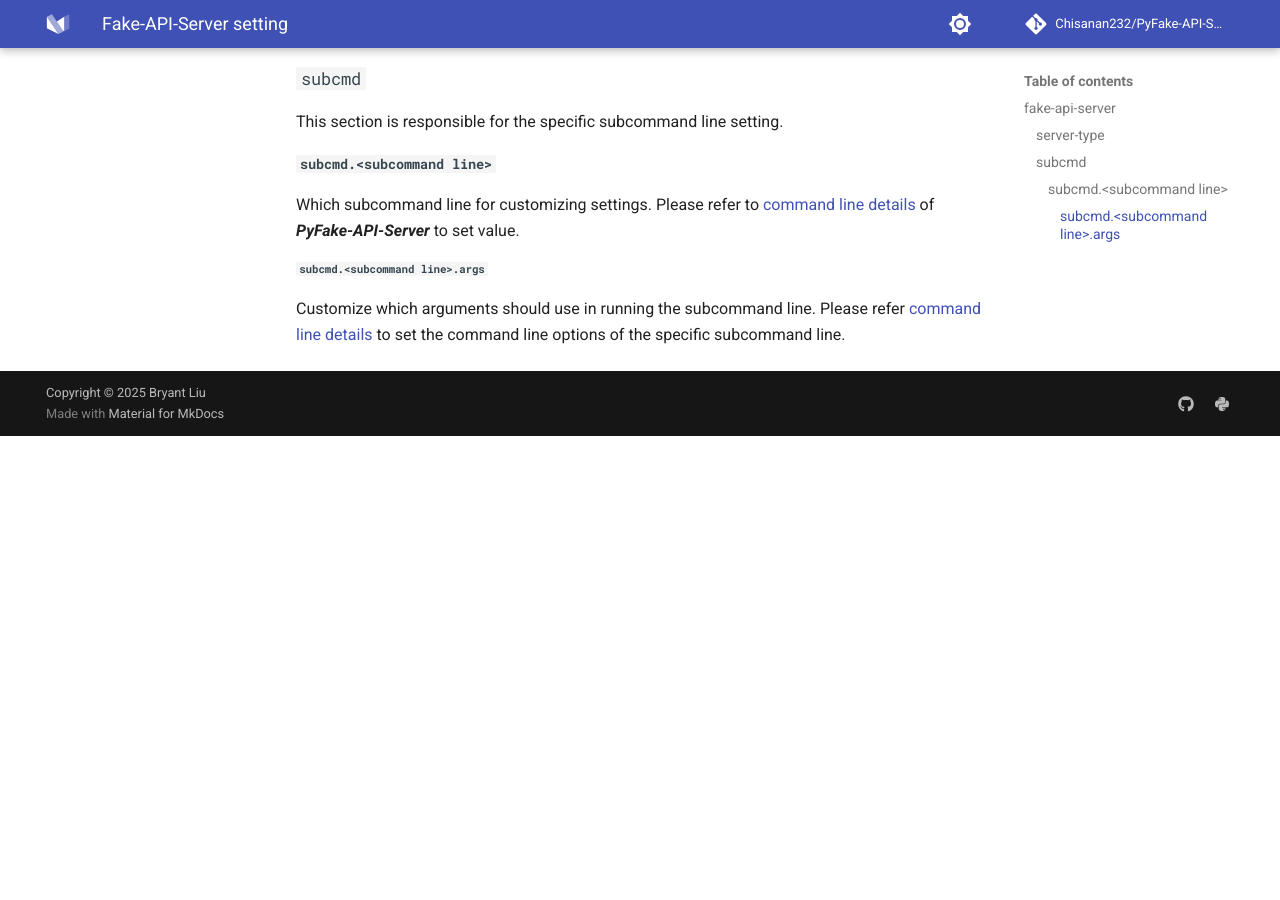
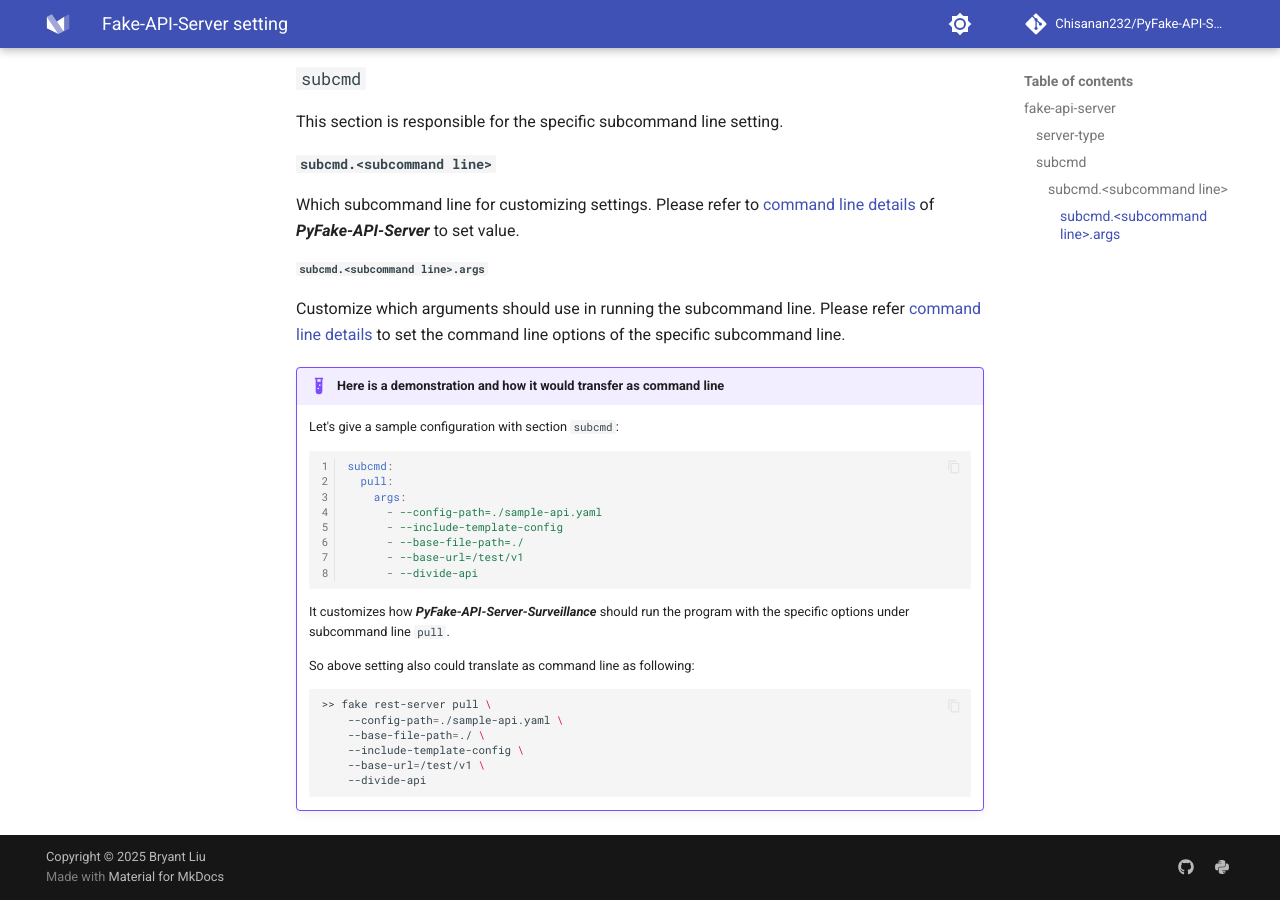
Before and after one commit to Chisanan232/PyFake-API-Server-Surveillance, an MkDocs documentation site: the page built from docs/getting-started/configure-references/fake-api-server.md, in a window 1280 px wide and 900 px high, scrolled down 506 px. Built offline with MkDocs 1.6.1 and Material for MkDocs 9.7.7, drawn with Linux system fonts in a browser that asks for light colours; comment, search, counter and statistics services are not loaded; the version menu is left out; before the commit the page ends 942 px from its top, so only the background shows below that.

Commit message:
➕ Add more notes to explain more clear its usage.

````diff
--- a/docs/getting-started/configure-references/fake-api-server.md
+++ b/docs/getting-started/configure-references/fake-api-server.md
@@ -31,3 +31,33 @@ Customize which arguments should use in running the subcommand line. Please refe
 command line options of the specific subcommand line.
 
 [command line details]: https://chisanan232.github.io/PyFake-API-Server/stable/command-line-usage/
+
+!!! example "Here is a demonstration and how it would transfer as command line"
+
+    Let's give a sample configuration with section ``subcmd``:
+
+    ```yaml linenums="1"
+    subcmd:
+      pull:
+        args:
+          - --config-path=./sample-api.yaml
+          - --include-template-config
+          - --base-file-path=./
+          - --base-url=/test/v1
+          - --divide-api
+    ```
+
+    It customizes how **_PyFake-API-Server-Surveillance_** should
+    run the program with the specific options under subcommand line
+    ``pull``.
+
+    So above setting also could translate as command line as following:
+
+    ```shell
+    >> fake rest-server pull \
+        --config-path=./sample-api.yaml \
+        --base-file-path=./ \
+        --include-template-config \
+        --base-url=/test/v1 \
+        --divide-api
+    ```
````
